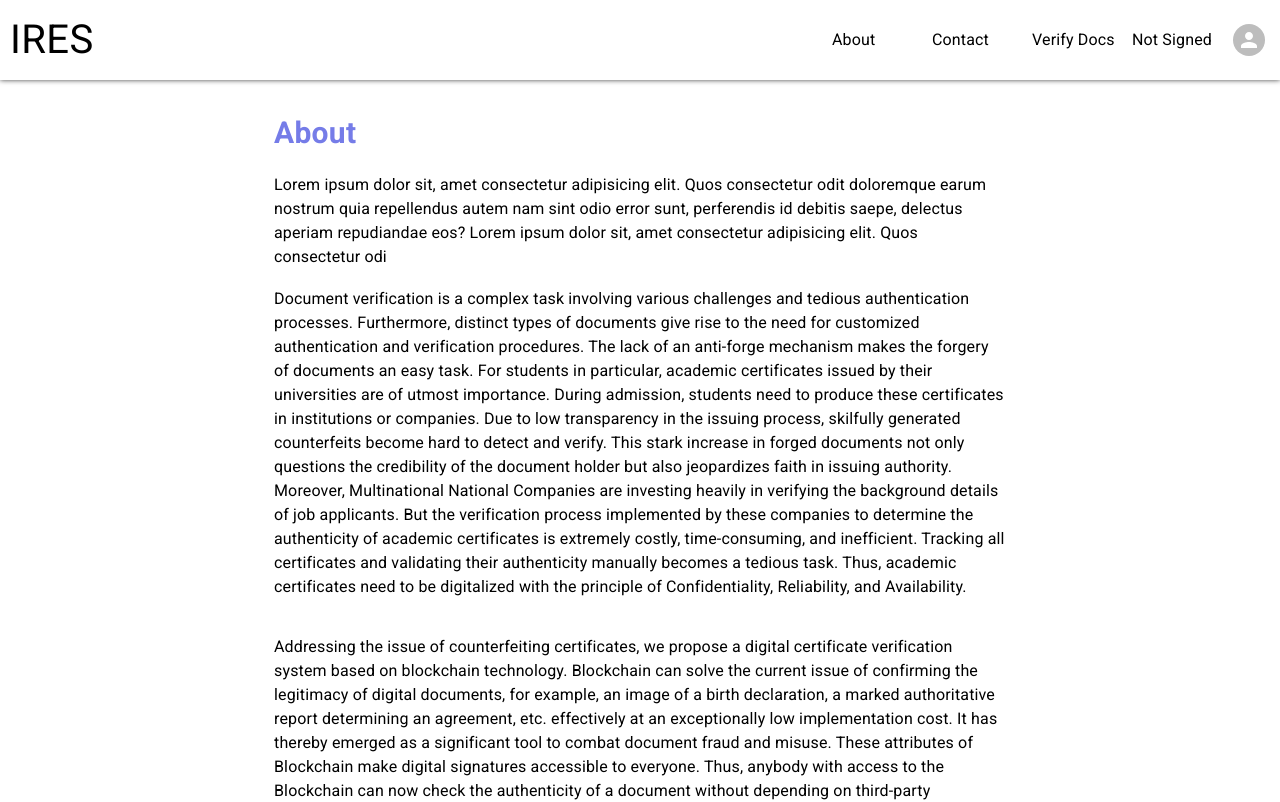
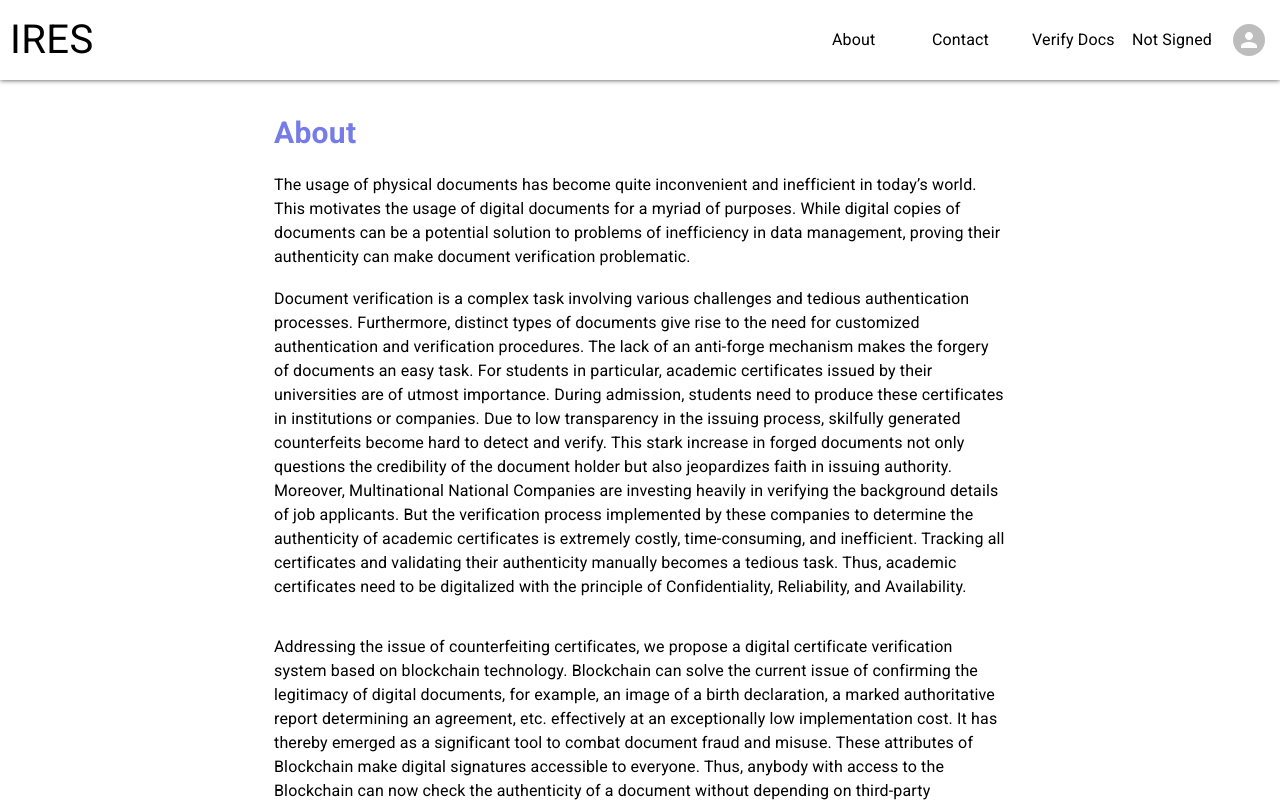
Before and after one commit to harshgupta20/i-r-e-s, a React (Create React App) app: page /about in a window 1280 px wide. Shown: the top 802 px of the page. Built offline with nearby package versions, Linux system fonts and the light colour scheme; no server answers.

Commit message:
Minor bug in about page

```diff
--- a/src/pages/common/About.jsx
+++ b/src/pages/common/About.jsx
@@ -14,8 +14,10 @@ const About = () => {
 
           <div className="about-content">
             <img src="" alt="" />
-            <Typography>Lorem ipsum dolor sit, amet consectetur adipisicing elit. Quos consectetur odit doloremque earum nostrum quia repellendus autem nam sint odio error sunt, perferendis id debitis saepe, delectus aperiam repudiandae eos?
-            Lorem ipsum dolor sit, amet consectetur adipisicing elit. Quos consectetur odi</Typography>
+            <Typography>The usage of physical documents has become quite inconvenient and inefficient in today’s world.
+This motivates the usage of digital documents for a myriad of purposes. While digital copies of
+documents can be a potential solution to problems of inefficiency in data management, proving
+their authenticity can make document verification problematic.</Typography>
               <br />
             <Typography>Document verification is a complex task involving various challenges and tedious authentication
 processes. Furthermore, distinct types of documents give rise to the need for customized
```
